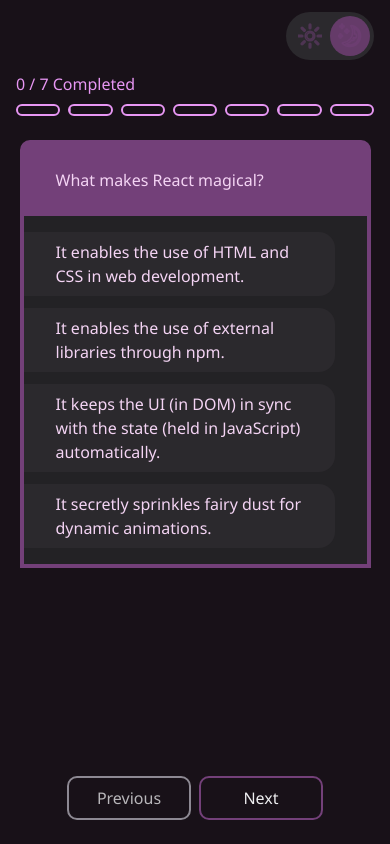
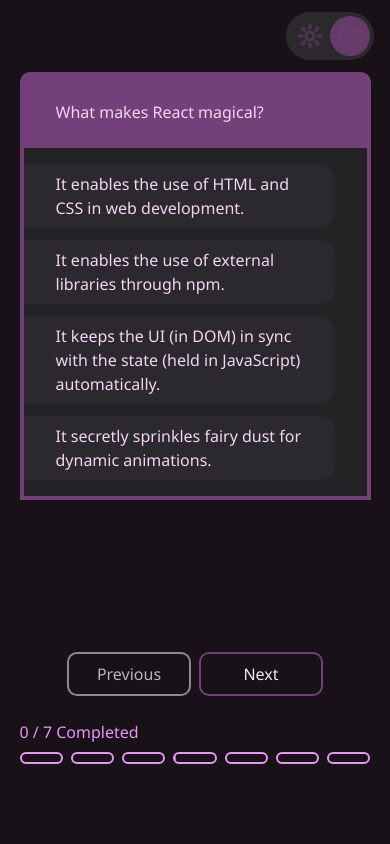
Before and after one commit to andrewnessinjim/quiz-app, a React (Create React App) app: page / in a window 390 px wide. Built offline with nearby package versions, Linux system fonts and the light colour scheme.

Commit message:
Mobile friendly layout

```diff
--- a/src/App.js
+++ b/src/App.js
@@ -5,13 +5,23 @@
 import Header from "./components/Header";
 import QuizManager from "./components/QuizManager";
 import useReset from "./hooks/useReset";
+import styled from "styled-components";
+
+const Wrapper = styled.div`
+  height: 100dvh;
+  display: flex;
+  flex-direction: column;
+  padding-bottom: 16px;
+`;
 
 export default function App() {
   const [resetKey, handleReset] = useReset()
   return (
     <AppThemeProvider>
-      <Header />
-      <QuizManager key={resetKey} onReset={handleReset} />
+      <Wrapper>
+        <Header />
+        <QuizManager key={resetKey} onReset={handleReset} />
+      </Wrapper>
       <GlobalStyles />
     </AppThemeProvider>
   );
--- a/src/components/Header/Header.js
+++ b/src/components/Header/Header.js
@@ -9,13 +9,14 @@
   padding-bottom: clamp(0.75rem, 1.8vw + 0.3rem, 1rem);
 
   display: flex;
+  width: 100%;
   flex-direction: row-reverse;
 `;
 
 function Header() {
   return (
     <Wrapper>
-      <ThemeToggle />
+      <ThemeToggle/>
     </Wrapper>
   );
 }
--- /dev/null
+++ b/src/components/QuizManager/ActionBar.jsx
@@ -0,0 +1,41 @@
+import PropTypes from "prop-types";
+import styled from "styled-components";
+import StButton from "../StButton/StButton";
+
+const Wrapper = styled.div`
+    height: 40px
+`;
+
+const ScaleUpButton = styled(StButton)`
+    @keyframes scale-up {
+        from {
+        transform: scale(0);
+        }
+        to {
+        transform: scale(1);
+        }
+    }
+
+    animation-name: scale-up;
+    animation-duration: 300ms;
+`;
+
+function ActionBar({ showSubmitButton, showResetButton, onSubmit, onReset }) {
+    return (
+        <Wrapper>
+            {showSubmitButton &&
+                <ScaleUpButton onClick={onSubmit}>Submit</ScaleUpButton>}
+            {showResetButton &&
+                <ScaleUpButton onClick={onReset}>Retry</ScaleUpButton>}
+        </Wrapper>
+    )
+}
+
+ActionBar.propTypes = {
+    onSubmit: PropTypes.func,
+    onReset: PropTypes.func,
+    showSubmitButton: PropTypes.bool,
+    showResetButton: PropTypes.bool
+}
+
+export default ActionBar;
--- a/src/components/QuizManager/AnswerPicker/StRadioGroupItem.js
+++ b/src/components/QuizManager/AnswerPicker/StRadioGroupItem.js
@@ -73,6 +73,7 @@
             }}
         >
             <StRadioItemBackground
+                initial={false}
                 animate={{
                     x: translateX()
                 }}
--- a/src/components/QuizManager/QuizManager.jsx
+++ b/src/components/QuizManager/QuizManager.jsx
@@ -1,13 +1,13 @@
+/* eslint-disable no-unused-vars */
 import React from "react";
 import PropTypes from "prop-types";
 import styled from "styled-components";
 
-import DiscreteProgress from "../DiscreteProgress";
 import QuizNavigator from "./QuizNavigator";
-
 import questionsData from "../../data";
 import SiteWidthWrapper from "../SiteWidthWrapper";
-import StButton from "../StButton/StButton";
+import ActionBar from "./ActionBar";
+import StatusBar from "./StatusBar";
 
 const Wrapper = styled.div`
   ${SiteWidthWrapper};
@@ -28,37 +28,11 @@
 
   animation-name: zoom-in;
   animation-duration: 500ms;
+  flex-grow: 1;
+  min-height: 0;
 `;
 
-const StProgessContainer = styled.div`
-  width: 100%;
-  max-width: 32rem;
-  display: flex;
-  gap: 16px;
-`;
-
-const StSubmitButton = styled(StButton)`
-  justify-self: center;
-`;
-
-const StQuizStatus = styled.div`
-  @keyframes zoom-out-in {
-    from {
-      transform: scale(2);
-    }
-    to {
-      transform: scale(1);
-    }
-  }
-
-  display: flex;
-  gap: 16px;
-  align-items: center;
-  animation-name: zoom-out-in;
-  animation-duration: 500ms;
-`;
-
-function QuizManager({onReset}) {
+function QuizManager({ onReset }) {
   const numQuestions = questionsData.length;
   const [providedAnswers, setProvidedAnswers] = React.useState(
     new Array(numQuestions).fill(null)
@@ -81,36 +55,40 @@
     const correctAnswers = questionsData.map(question => question.correctAnswer);
     let score = 0;
     providedAnswers.forEach((providedAnswer, index) => {
-      if(providedAnswer === correctAnswers[index]) {
+      if (providedAnswer === correctAnswers[index]) {
         score++;
       }
     });
 
     setQuizSubmitted(true);
     setScore(score);
-    console.log({ score })
   }
 
   return (
     <Wrapper>
-      <StProgessContainer>
-        <DiscreteProgress total={questionsData.length} completed={providedAnswersCount} />
-      </StProgessContainer>
       <QuizNavigator
         questionsData={questionsData}
         onAnswerPick={onAnswerPick}
-        disableNav={quizSubmitted} />
-      {isReadyForSubmission && !quizSubmitted &&
-        <StSubmitButton
-          onClick={onSubmit}>
-            Submit
-        </StSubmitButton>}
-      { quizSubmitted &&
-          <StQuizStatus>
-            {`You scored ${score}/${numQuestions}`}
-            <StButton onClick={onReset}>Retry</StButton>
-          </StQuizStatus>
-      }
+        disablePicking={quizSubmitted}
+        style={{
+          flexGrow: 1,
+          minHeight: 0
+        }}
+      />
+      <StatusBar
+        showProgress={!quizSubmitted}
+        total={numQuestions}
+        completed={providedAnswersCount}
+
+        showScore={quizSubmitted}
+        score={score}
+      />
+      <ActionBar
+        showSubmitButton={isReadyForSubmission && !quizSubmitted}
+        showResetButton={quizSubmitted}
+        onSubmit={onSubmit}
+        onReset={onReset}
+      />
     </Wrapper>
   );
 }
--- a/src/components/QuizManager/QuizNavigator/QuizNavigator.js
+++ b/src/components/QuizManager/QuizNavigator/QuizNavigator.js
@@ -12,64 +12,55 @@
   flex-direction: column;
 `;
 
-const CardsScroller = styled.section`
-  width: var(--question-card-width);
-  max-width: var(--question-card-max-width);
-  overflow-x: clip;
-`;
-
-const CardsContainer = styled.section`
-  display: flex;
-  width: max-content;
-  align-items: start;
-  --gap-between-cards: 128px;
-  gap: var(--gap-between-cards);
-`;
-
 const NavContainer = styled.div`
-  margin-top: 16px;
+  margin-top: auto;
   display: flex;
   gap: 8px;
 `;
 
-function QuizNavigator({ questionsData, onAnswerPick, disableNav }) {
+function QuizNavigator({ questionsData, onAnswerPick, disablePicking, style }) {
   const [currentQuestion, setCurrentQuestion] = React.useState(0);
+  const [mounted, setMounted] = React.useState(false);
 
-  function isFirstQuestion(){
-    return currentQuestion === 0 ;
+  React.useEffect(() => {
+    setMounted(true);
+
+    return () => setMounted(false);
+  }, []);
+
+  function isFirstQuestion() {
+    return currentQuestion === 0;
   }
 
   function isLastQuestion() {
     return currentQuestion === questionsData.length - 1;
   }
 
+  const currentQuestionData = questionsData[currentQuestion];
+
   return (
-    <Wrapper>
-      <CardsScroller>
-        <CardsContainer>
-          {questionsData.map((questionData, questionIndex) => (
-            <AnswerPicker
-              key={questionData.id}
-              question={questionData.question}
-              answers={questionData.choices}
-              questionIndex={questionIndex}
-              onAnswerPick={onAnswerPick}
-              translateX={`calc(${currentQuestion} *(-100% - var(--gap-between-cards)))`}
-            />
-          ))}
-        </CardsContainer>
-      </CardsScroller>
+    <Wrapper
+      style={style}>
+        <AnswerPicker
+          key={currentQuestionData.id}
+          question={currentQuestionData.question}
+          answers={currentQuestionData.choices}
+          questionIndex={currentQuestion}
+          onAnswerPick={onAnswerPick}
+          disablePicking={disablePicking}
+          disableInitialAnimation={!mounted}
+        />
       <NavContainer>
         <StButton
           $variant="secondary"
-          disabled={isFirstQuestion() || disableNav}
+          disabled={isFirstQuestion()}
           onClick={() => setCurrentQuestion(currentQuestion - 1)}
         >
           Previous
         </StButton>
         <StButton
           $variant="secondary"
-          disabled={isLastQuestion() || disableNav}
+          disabled={isLastQuestion()}
           onClick={() => setCurrentQuestion(currentQuestion + 1)}
         >
           Next
@@ -82,7 +73,8 @@
 QuizNavigator.propTypes = {
   questionsData: PropTypes.arrayOf(PropTypes.object),
   onAnswerPick: PropTypes.func,
-  disableNav: PropTypes.bool
+  disablePicking: PropTypes.bool,
+  style: PropTypes.func
 };
 
 export default QuizNavigator;
--- /dev/null
+++ b/src/components/QuizManager/StatusBar.jsx
@@ -0,0 +1,40 @@
+/* eslint-disable no-unused-vars */
+import PropTypes from "prop-types";
+import styled from "styled-components";
+import DiscreteProgress from "../DiscreteProgress";
+
+const Wrapper = styled.div`
+    max-width: 32rem;
+    width: 100%;
+    height: 44px;
+`;
+
+const ProgressContainer = styled.div`
+    width: 100%;
+    max-width: 32rem;
+`
+
+function StatusBar({showProgress, total ,completed ,showScore, score}) {
+
+    return (
+        <Wrapper>
+            {showProgress &&
+                <ProgressContainer>
+                    <DiscreteProgress total={total} completed={completed} />
+                </ProgressContainer>}
+
+            {showScore &&
+                <p>You scored {score}/{total}</p>}
+        </Wrapper>
+    )
+}
+
+StatusBar.propTypes ={
+    showProgress: PropTypes.bool,
+    total: PropTypes.number,
+    completed: PropTypes.number,
+    showScore: PropTypes.bool,
+    score: PropTypes.number,
+}
+
+export default StatusBar;
```
Also changed, not shown: src/components/QuizManager/AnswerPicker/AnswerPicker.js (+20 -5 lines).
